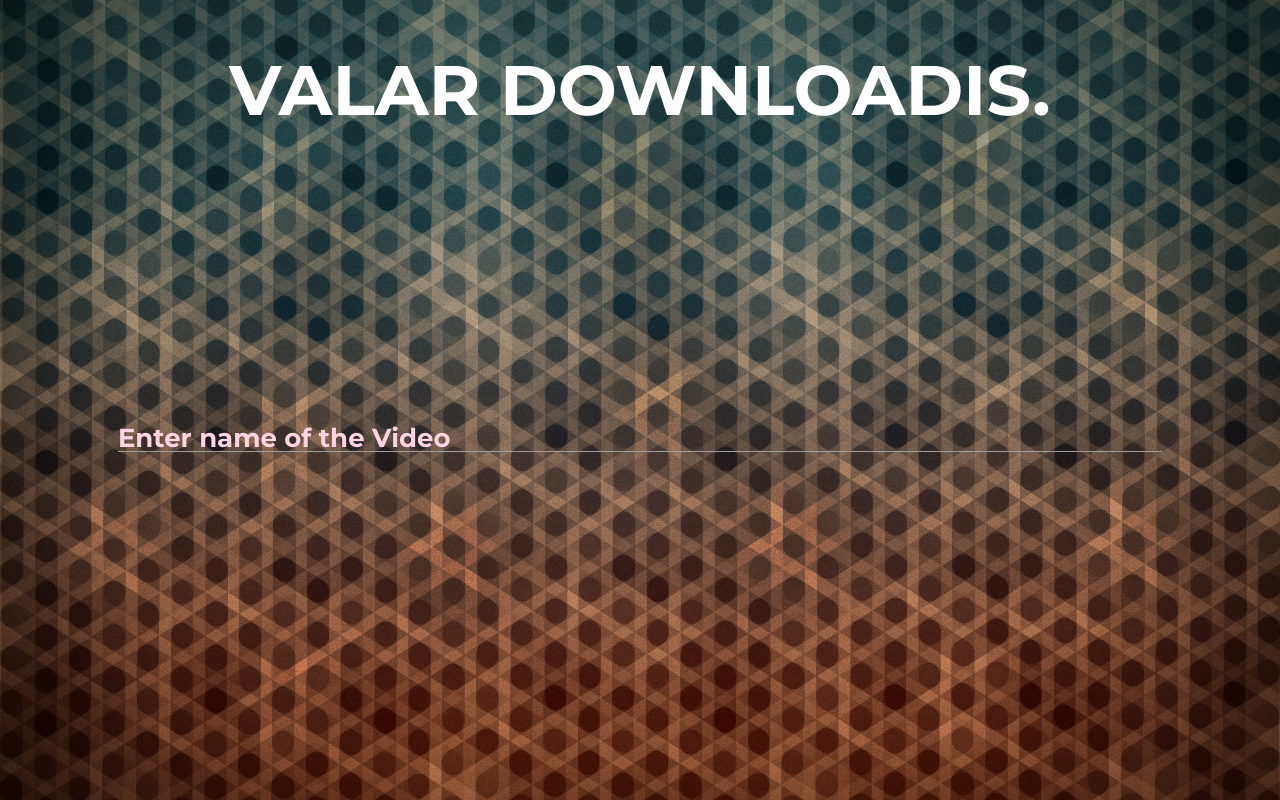
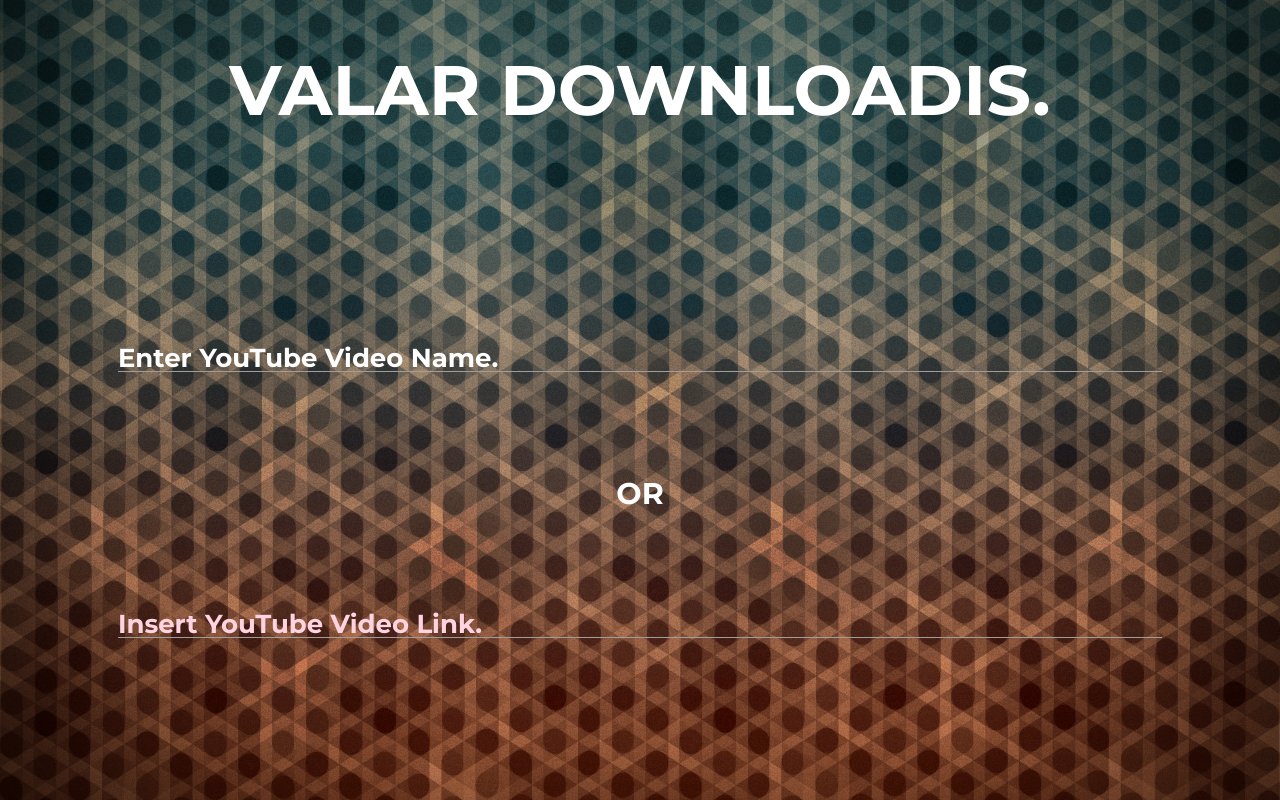
Before and after one commit to kushagraSahu/valardownloadis, a Django app: page /video/ in a window 1280 px wide. Run offline with Django 3.2, Linux system fonts and the light colour scheme; some libraries are stand-ins or nearby versions.

Commit message:
download_video working

```diff
--- a/app/templates/app/video_form.html
+++ b/app/templates/app/video_form.html
@@ -37,21 +37,32 @@
 			font-weight: lighter;
 		}
 		label{
-			text-align: center;
 			padding-top: 3%;
 			font-size: 26px;
 			font-family: "Montserrat", sans-serif;
 			color: white;
 			font-weight: lighter;
 		}
+		#or p{
+			font-size:30px
+		}
 	</style>
-	<div style="height:45%;">
+	<div style="height:35%;">
 		<a href="{% url 'home' %}"><p>VALAR DOWNLOADIS.</p></a>
 	</div>
-	<div class="row" >
-		<form class ="input-field col m8 s12 l10 offset-l1 offset-m2" action="http://127.0.0.1:8000/video/" method="GET">
-			<input id="icon_prefix" type="text" name="search">
-			<label for="icon_prefix" style="font-size:26px;color:#FFD3E2">Enter name of the Video</label>
+	<div class="row" style="margin-bottom:2%">
+		<form class ="input-field col m8 s12 l10 offset-l1 offset-m2" action="{% url 'download-video' %}" method="GET">
+			<input id="icon_prefix" type="text" name="search" autocomplete="off" class="validate">
+			<label for="icon_prefix" style="font-size:26px;color:white">Enter YouTube Video Name.</label>
+		</form>
+	</div>
+	<div id ="or">
+		<p>OR</p>
+	</div>
+	<div class="row" style="margin-top:2%" >
+		<form class ="input-field col m8 s12 l10 offset-l1 offset-m2" action="{% url 'download-video' %}" method="GET">
+			<input id="icon_prefix" type="url" name="url" autocomplete="off" class="validate">
+			<label for="icon_prefix" style="font-size:26px;color:#FFD3E2">Insert YouTube Video Link.</label>
 		</form>
 	</div>
 </body>
--- a/app/views.py
+++ b/app/views.py
@@ -5,8 +5,27 @@ from django.views.decorators.csrf import csrf_exempt
 from django.core import serializers
 from django.shortcuts import render, get_object_or_404, redirect
 from django.core.urlresolvers import reverse
+import requests
+import webbrowser
+import time
+import re
+import dryscrape
+from bs4 import BeautifulSoup
 
 # Create your views here.
+base_yt_url = 'https://www.youtube.com/results?search_query='
+base_ss_url = 'https://www.ssyoutube.com'
+global flag_stay_video
+global activate_playlist
+global activate_video
+
+global hit_threshold
+hit_threshold = 14
+
+activate_video = False
+activate_playlist = False
+
+
 
 #Homepage
 def home(request):
@@ -15,6 +34,169 @@ def home(request):
 def video(request):
 	return render(request, 'app/video_form.html')
 
+def get_download_links(watch_url, views):
+	print("Yo")
+	global hit_threshold
+	global flag_stay_video
+	abort = False
+	abort_override = False
+	download_url = base_ss_url + watch_url
+	session2 = dryscrape.Session()
+	session2.visit(download_url)
+	response=session2.body()
+	soup = BeautifulSoup(response,"lxml")
+	sf_result = soup.find('div', {'class':'wrapper'}).find('div', {'class':'downloader-2'}).find('div',{'id':'sf_result'})
+
+	hit_count = 1
+	while True:
+		print(hit_count)
+		print("Inside3")
+		if hit_count > hit_threshold:
+			abort_override = True
+			break
+		media_result = sf_result.find('div', {'class':'media-result'})
+		if media_result != None:
+			info_box = media_result.find('div', {'class': 'info-box'})
+			break
+		else:
+			session2 = dryscrape.Session()
+			session2.visit(download_url)
+			response=session2.body()
+			soup = BeautifulSoup(response,"lxml")
+			sf_result = soup.find('div', {'class':'wrapper'}).find('div', {'class':'downloader-2'}).find('div',{'id':'sf_result'})
+		hit_count += 1
+
+	if not abort_override:
+		print("Hello")
+		dropdown_box_list = info_box.find('div', {'class': 'link-box'}).find('div', {'class': 'drop-down-box'}).find('div', {'class': 'list'}).find('div', {'class': 'links'})
+		download_link_groups = dropdown_box_list.findAll('div', {'class': 'link-group'})
+
+		if activate_video:
+			i=0
+			list_links = []
+
+			for group in download_link_groups:
+				download_links = group.findAll('a')
+				for link in download_links:
+					download = str(link['download'])
+					extension = re.split(r'\.(?!\d)', download)[-1]
+					class_link = link['class']
+					if class_link[0] != "no-audio":
+						if extension == "mp4":
+							i+=1
+							video_format = link['title']
+							list_links.append(link)
+							print(str(i) + ". " + download + ", " + str(video_format) + ", Youtube Views: " + views)
+
+			high_quality_link = list_links[0]
+			to_download = high_quality_link
+			to_download_url = to_download['href']
+			highq_download_url = to_download_url
+			if len(list_links) != 1:
+				lowq_download_link = list_links[1]
+				to_download = lowq_download_link
+				to_download_url = to_download['href']
+				lowq_download_url = to_download_url
+			else:
+				lowq_download_url = ''
+
+			download_urls = {
+				'high_quality_video': highq_download_url,
+				'low_quality_video' : lowq_download_url
+			}
+			return download_urls
+
 @require_GET
 def download_video(request):
-	pass
+	global hit_threshold
+	global activate_video
+	global activate_playlist
+	abort_override = False
+	query_range = 2
+	search = request.GET.get('search', '')
+	if search:
+		search_url = base_yt_url + search
+		session1 = dryscrape.Session()
+		session1.visit(search_url)
+		response=session1.body()
+		soup = BeautifulSoup(response,"lxml")
+		list_results = soup.find('div', {'id': 'results'}).find('ol',{'class':'section-list'}).find('ol',{'class':'item-section'}).findAll('li')
+		watch_result_list = []
+		i=0
+		for result in list_results:
+			print(i)
+			if result.find('div', {'class': 'pyv-afc-ads-container'}):
+				continue
+			else:
+				print("Inside")
+				hit_count = 1
+				while True:
+					print(hit_count)
+					if hit_count > hit_threshold:
+						abort_override = True
+						break
+					watch_result = result.find('div', {'class': "yt-lockup-content"})
+					if watch_result != None:
+						i+=1
+						print(watch_result)
+						watch_result_list.append(watch_result)
+						break
+					hit_count += 1
+
+				if(i>query_range):
+					break
+
+		#To get thumbnail photos of videos
+		thumbnail_video_list = []
+		i=0
+		for result in list_results:
+			print(i)
+			if result.find('div', {'class': 'pyv-afc-ads-container'}):
+				continue
+			else:
+				print("Inside2")
+				hit_count = 1
+				while True:
+					print(hit_count)
+					print("in2")
+					if hit_count > hit_threshold:
+
+						abort_override = True
+						break
+					thumbnail_result = result.find('div', {'class': re.compile(r'yt-lockup-thumbnail')})
+					if thumbnail_result != None:
+						i+=1
+						thumbnail_src = thumbnail_result.find('span', {'class': 'yt-thumb-simple'}).find('img')['src']
+						thumbnail_video_list.append(thumbnail_src)
+						break
+					hit_count += 1
+
+				if(i>query_range):
+					break
+		print(thumbnail_video_list)
+		list_video_details = []
+		activate_video = True
+		activate_playlist = False
+		for i in range(0,query_range+1):
+			video = {}
+			hit_count = 1
+			while True:
+				if hit_count > hit_threshold:
+					break
+				video_views_no_text = watch_result_list[i].find('ul', {'class': 'yt-lockup-meta-info'})
+				if video_views_no_text != None:
+					video_views = video_views_no_text.findAll('li')[1].text
+					break
+				hit_count+=1
+			if hit_count > hit_threshold:
+				continue
+			video_views = video_views.split()[0]
+			watch_url = watch_result_list[i].find('h3', {'class': 'yt-lockup-title'}).find('a')['href']
+			thumbnail_src = thumbnail_video_list[i]
+			video_title = watch_result_list[i].find('h3', {'class': 'yt-lockup-title'}).find('a').text
+			video = {
+				'title': video_title,
+				'thumbnail': thumbnail_src,
+				'views': video_views,
+			}
+			download_links = get_download_links(watch_url, video_views)
--- a/vbWeb/urls.py
+++ b/vbWeb/urls.py
@@ -21,5 +21,6 @@ urlpatterns = [
     url(r'^admin/', admin.site.urls),
     url(r'^$', appviews.home, name='home'),
     url(r'^video/$',appviews.video, name='video'),
+    url(r'^video/download/$', appviews.download_video, name = 'download-video'),
 
 ]
```
